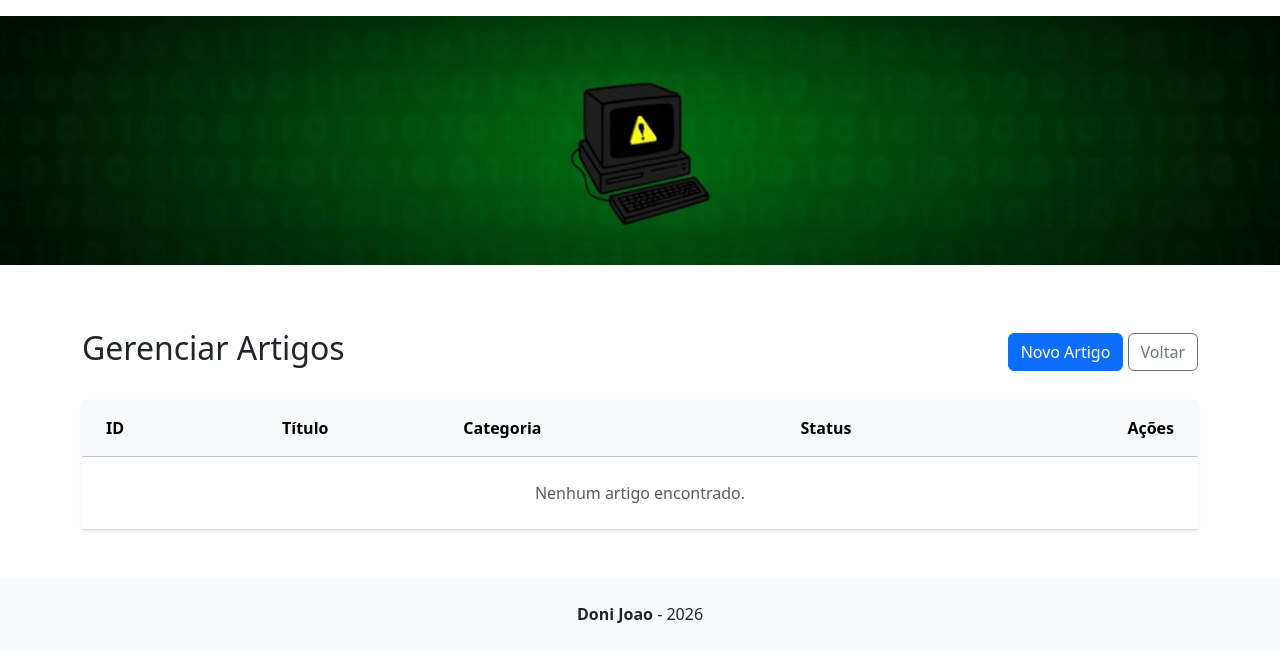
After one commit to DoniJoao/DoniJoaoDev, a PHP site: template app/views/pages/admin_post_listar.php in a window 1280 px wide. The commit adds this page. Shown: the top 662 px of the page. Run offline with PHP 8.4, Linux system fonts and the light colour scheme; the template is opened without the code that fills it, so the values that code supplies are empty; a stand-in replaces the project's code that opens the database connection.

Commit message:
posts quase la

```diff
--- /dev/null
+++ b/app/views/pages/admin_post_listar.php
@@ -0,0 +1,63 @@
+<main class="container mt-5 mb-5">
+    <div class="d-flex justify-content-between align-items-center mb-4">
+        <h2>Gerenciar Artigos</h2>
+        <div>
+            <a href="index.php?pagina=admin_post_criar" class="btn btn-primary"><i class="bi bi-plus-lg"></i> Novo Artigo</a>
+            <a href="index.php?pagina=admin" class="btn btn-outline-secondary">Voltar</a>
+        </div>
+    </div>
+
+    <div class="card shadow-sm border-0">
+        <div class="card-body p-0">
+            <div class="table-responsive">
+                <table class="table table-hover align-middle mb-0">
+                    <thead class="table-light">
+                        <tr>
+                            <th class="px-4 py-3">ID</th>
+                            <th class="py-3">Título</th>
+                            <th class="py-3">Categoria</th>
+                            <th class="py-3 text-center">Status</th>
+                            <th class="px-4 py-3 text-end">Ações</th>
+                        </tr>
+                    </thead>
+                    <tbody>
+                        <?php if (!empty($posts_admin)): ?>
+                            <?php foreach ($posts_admin as $post): ?>
+                                <tr>
+                                    <td class="px-4 text-muted">#<?php echo $post['id']; ?></td>
+                                    <td class="fw-bold text-dark"><?php echo htmlspecialchars($post['titulo']); ?></td>
+                                    <td><?php echo htmlspecialchars($post['categoria_nome']); ?></td>
+
+                                    <td class="text-center">
+                                        <?php if ($post['status'] === 'publicado'): ?>
+                                            <span class="badge bg-success">Publicado</span>
+                                        <?php else: ?>
+                                            <span class="badge bg-secondary">Rascunho</span>
+                                        <?php endif; ?>
+                                    </td>
+
+                                    <td class="px-4 text-end">
+                                        <!-- O botão muda dependendo do status atual -->
+                                        <?php if ($post['status'] === 'publicado'): ?>
+                                            <a href="index.php?pagina=admin_post_status&id=<?php echo $post['id']; ?>&status=rascunho" class="btn btn-sm btn-outline-warning" title="Reverter para Rascunho">
+                                                <i class="bi bi-eye-slash"></i> Ocultar
+                                            </a>
+                                        <?php else: ?>
+                                            <a href="index.php?pagina=admin_post_status&id=<?php echo $post['id']; ?>&status=publicado" class="btn btn-sm btn-outline-success" title="Publicar Artigo">
+                                                <i class="bi bi-eye"></i> Publicar
+                                            </a>
+                                        <?php endif; ?>
+                                    </td>
+                                </tr>
+                            <?php endforeach; ?>
+                        <?php else: ?>
+                            <tr>
+                                <td colspan="5" class="text-center py-4 text-muted">Nenhum artigo encontrado.</td>
+                            </tr>
+                        <?php endif; ?>
+                    </tbody>
+                </table>
+            </div>
+        </div>
+    </div>
+</main>
--- a/app/views/partials/nav.php
+++ b/app/views/partials/nav.php
@@ -6,7 +6,7 @@
         <div class="collapse navbar-collapse" id="navbarNav">
           <ul class="navbar-nav">
             <li class="nav-item">
-              <a class="nav-link" href="index.php">Blog (Início)</a>
+              <a class="nav-link" href="index.php">Página Inicial</a>
             </li>
             <li class="nav-item">
               <a class="nav-link" href="index.php?pagina=produtos">Produtos</a>
```
Also changed, not shown: app/models/post.php (+43 -0 lines), app/views/pages/admin_post_criar.php (added, +57 -0 lines), index.php (+70 -1 lines).
